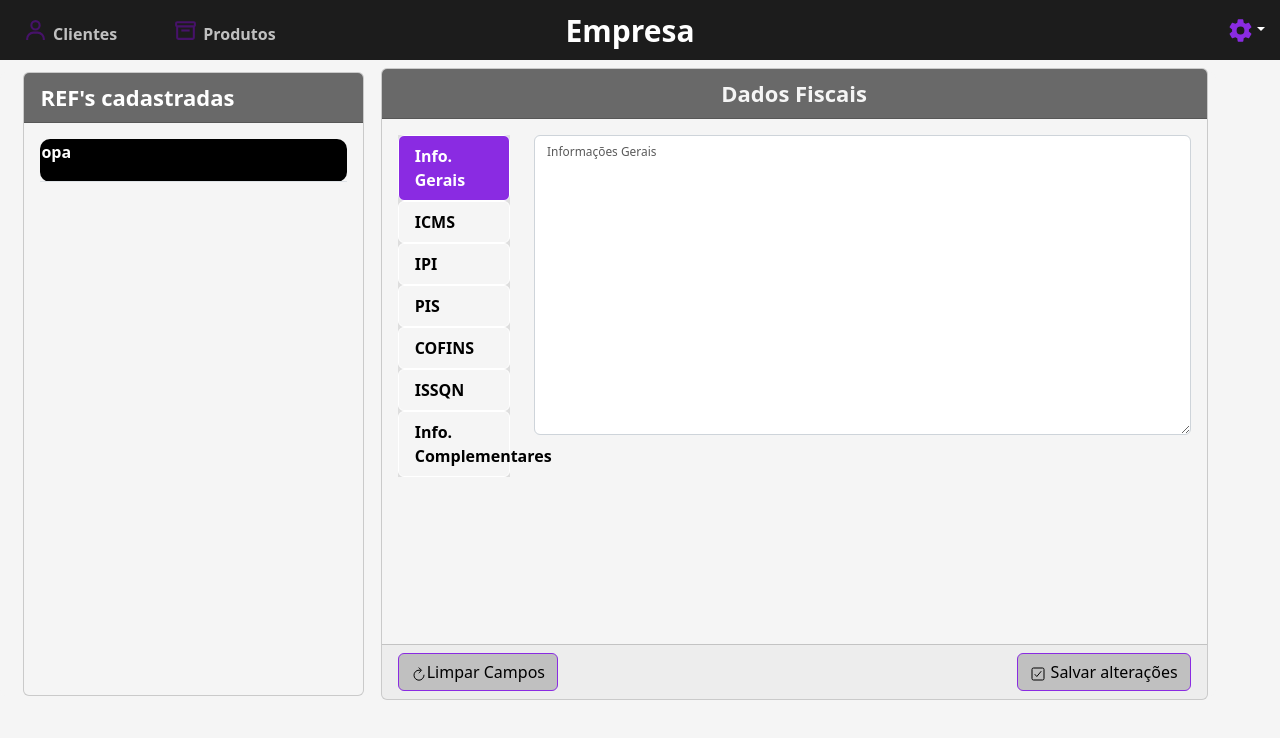
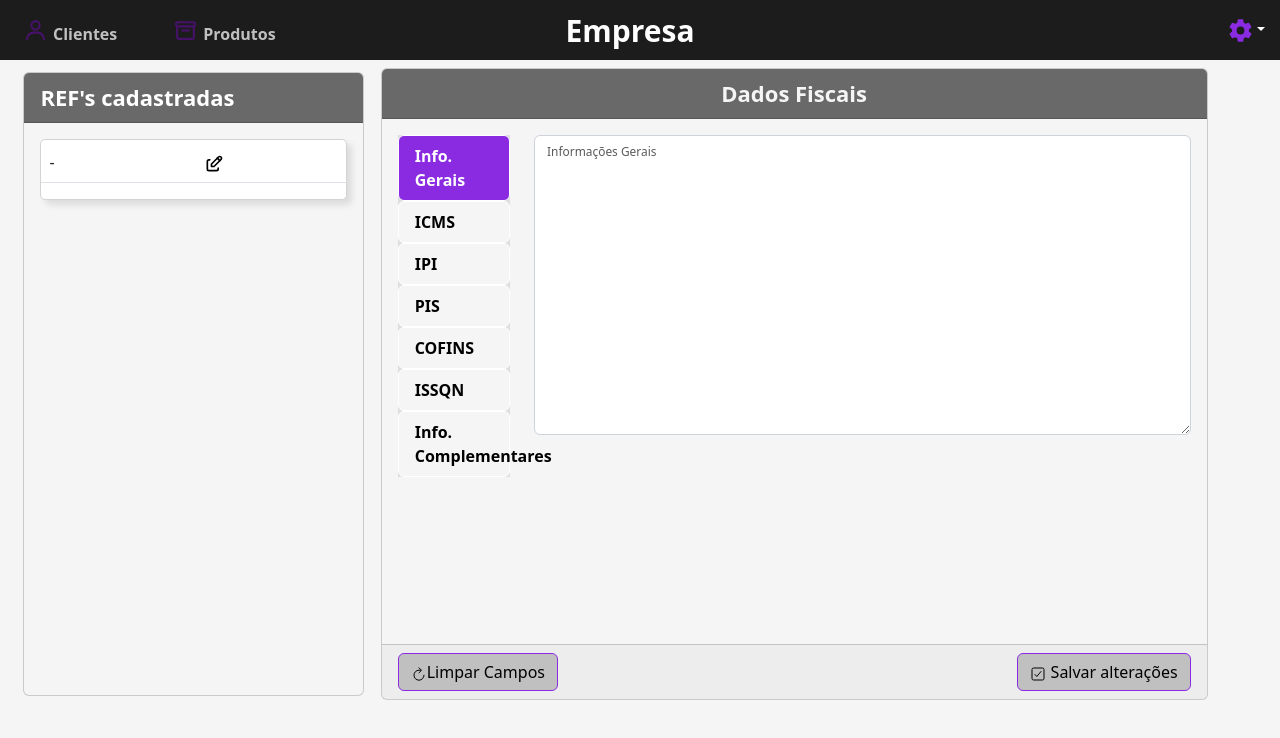
Before and after one commit to EriksJunior/Project_Nota, a React (Vite) app: page /infofiscal in a window 1280 px wide. Shown: the top 738 px of the page. Built offline with nearby package versions, Linux system fonts and the light colour scheme; no server answers.

Commit message:
REFACTOR : style ref

```diff
--- a/src/shared/components/InfoFiscais/components/InfoFiscaisGlobal/styles.ts
+++ b/src/shared/components/InfoFiscais/components/InfoFiscaisGlobal/styles.ts
@@ -29,6 +29,9 @@ export const NavFiscale = styled(Nav)`
     max-height: 75vh;
     color: black !important;
     font-weight: bold;
+    :hover{
+      background: #D3D3D3;
+    }
     @media screen and (min-width: 320px) and (max-width: 800px){
       display:flex;
 
--- a/src/shared/components/InfoFiscais/components/RefFiscal/TableREF/index.tsx
+++ b/src/shared/components/InfoFiscais/components/RefFiscal/TableREF/index.tsx
@@ -1,6 +1,6 @@
 import { Row, Col } from "react-bootstrap";
-import { IconBsTrash, IconEdit } from '../../../../Styles/bootstrap';
-import { TableImposto } from "./styles";
+import { RefIconEdit } from '../../../../Styles/bootstrap';
+import { TableImposto , ContainerRef } from "./styles";
 
 import { useContext } from 'react';
 import { IImpostos, IRefFromTable } from "../../../../../../interface/IImpostos";
@@ -8,21 +8,29 @@ import { ImpostosContext } from "../../../../../context/impostos/impostos";
 
 
 export function RefTable() {
-  const { findAll , refFromTable } = useContext(ImpostosContext) as { findAll: any , refFromTable: IRefFromTable[] }
+  const { findAll, refFromTable } = useContext(ImpostosContext) as { findAll: any, refFromTable: IRefFromTable[] }
   return (
-    <TableImposto onClick={() => findAll()}>
+    <ContainerRef onClick={() => findAll()}>
+      <TableImposto >
         <thead>
-        <th>opa</th>
+          <th></th>
         </thead>
         <tbody>
           {refFromTable.map(e =>
             <tr key={e.id} >
+              <td>{e?.ref} - </td>
               <td>{e?.descricao}</td>
-              <td>{e?.ref}</td>
+              <td >
+                <Row>
+                  <Col role="button">
+                    <RefIconEdit size={20} />
+                  </Col>
+                </Row>
+              </td>
             </tr>
           )}
         </tbody>
-
       </TableImposto>
+    </ContainerRef>
   )
 }
--- a/src/shared/components/InfoFiscais/components/RefFiscal/TableREF/styles.ts
+++ b/src/shared/components/InfoFiscais/components/RefFiscal/TableREF/styles.ts
@@ -1,14 +1,18 @@
 import styled from "styled-components";
 import { Table } from "react-bootstrap";
 
+export const ContainerRef = styled.div`
+background: white;
+width: 100%;
+height: auto;
+border: 1px solid #D3D3D3;
+border-radius: 5px;
+box-shadow: 5px 5px 6px #DCDCDC;
+`
 
 export const TableImposto = styled(Table)`
-  background: black;
-  // border: 1px solid #8A2BE2;
-  border-radius: 10px;
-  color: white;
 
   tr:hover{
-    background: #1C1C1C;
+    background: #D3D3D3;
   }
   `
--- a/src/shared/components/Styles/bootstrap.ts
+++ b/src/shared/components/Styles/bootstrap.ts
@@ -42,6 +42,13 @@ color: #8A2BE2;
 }
 `
 
+export const RefIconEdit = styled(TbEdit)`
+color: black;
+:hover{
+  color: green;
+}
+`
+
 export const IconBsTrash = styled(BsTrash)`
 color: #8A2BE2;
 :hover{
```
Lines whose indentation alone changed are shown as unchanged.
